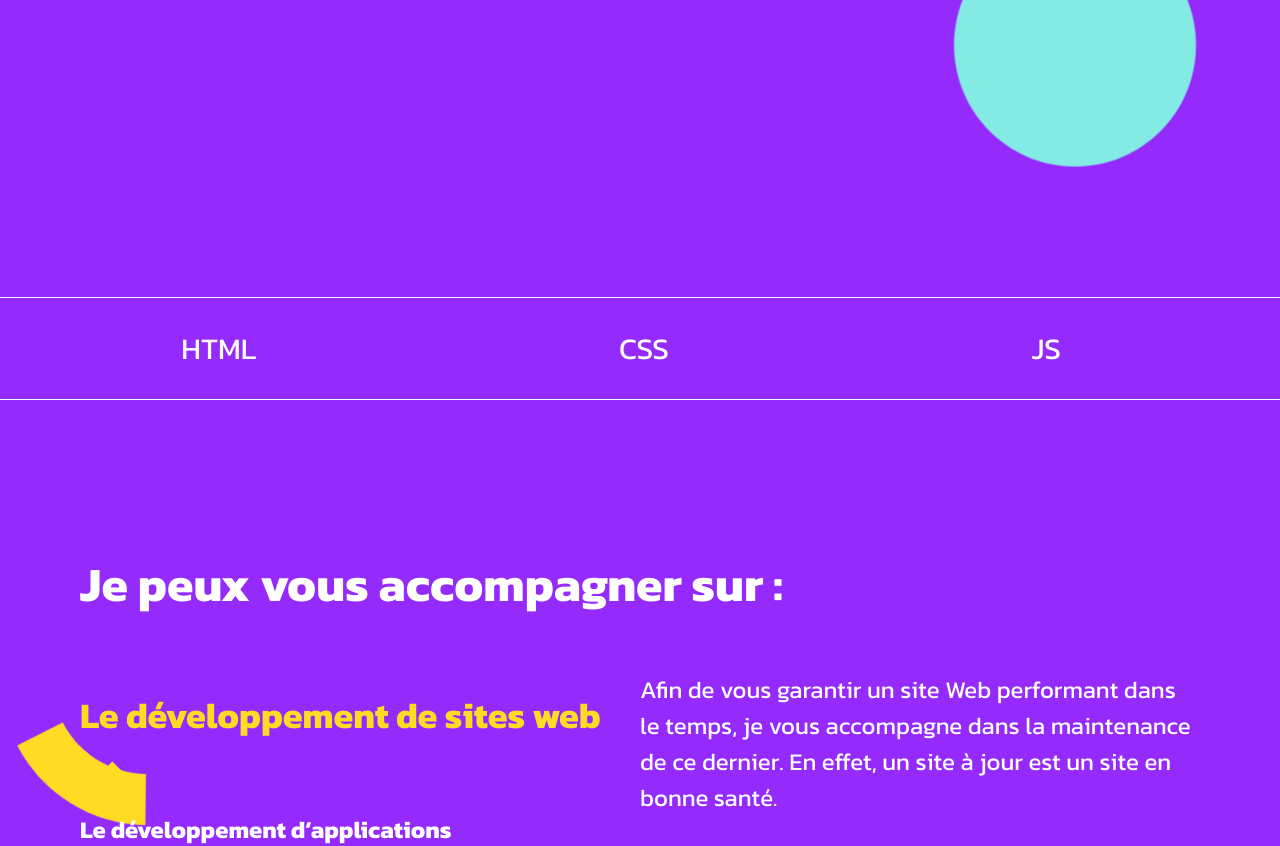
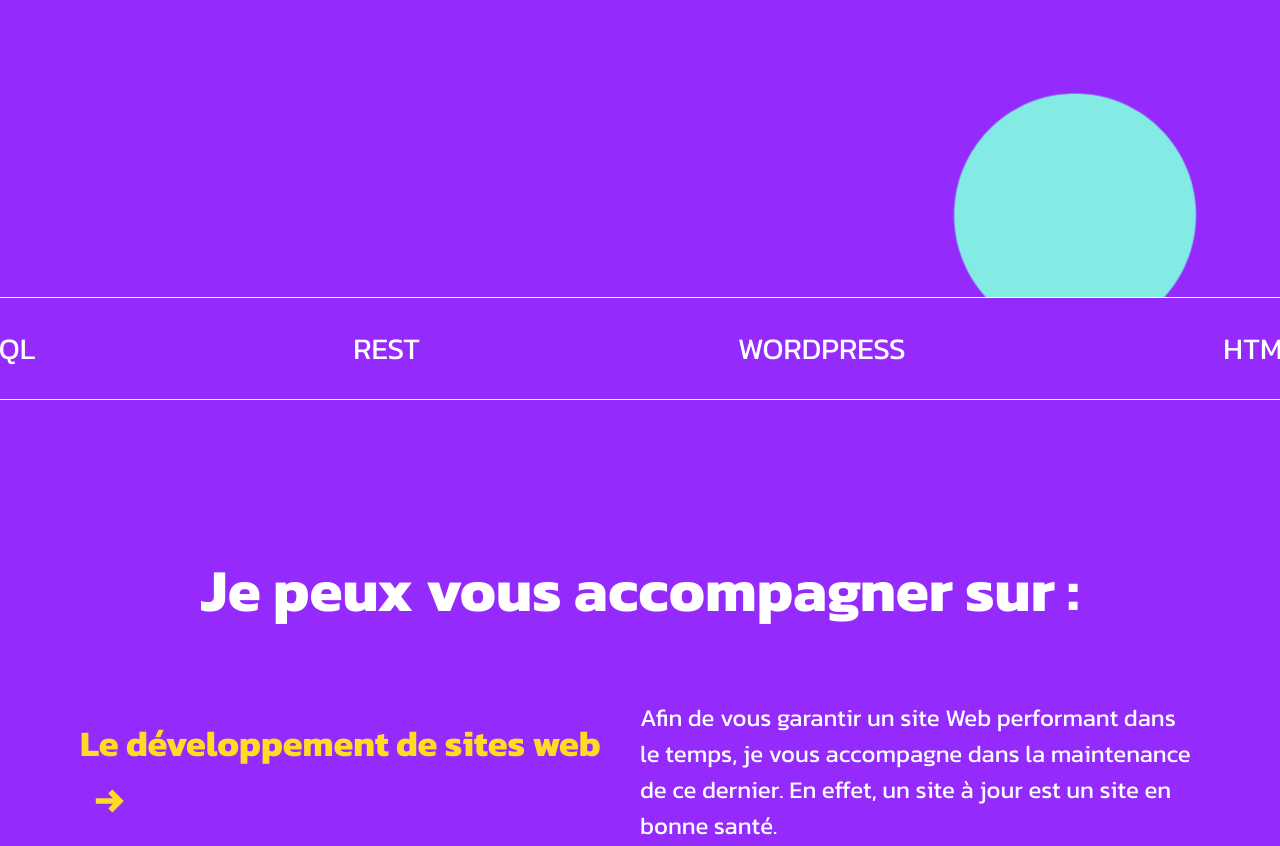
Before and after one commit to P1p0oo/eidlab-2022, a Next.js app: page / in a window 1280 px wide. Shown: the part 1200-2046 px from the top of the page. Built offline with nearby package versions, Linux system fonts and the light colour scheme.

Commit message:
Paralax pieces offset

```diff
--- a/pages/components/Contact.jsx
+++ b/pages/components/Contact.jsx
@@ -24,6 +24,7 @@ const Contact = () => {
         color={"brand.secondary"}
         href='mailto:philippe@eid-lab.com'
         mb={10}
+        textAlign={"center"}
       >
         philippe@eid-lab.com
       </Link>
@@ -44,7 +45,6 @@ const Contact = () => {
           </Icon>
         </Flex>
       </Link>
-      {/* <Image src='/images/linkedin.png' alt='linkedin' /> */}
     </Flex>
   );
 };
--- a/pages/components/Pieces.jsx
+++ b/pages/components/Pieces.jsx
@@ -41,7 +41,7 @@ const Pieces = ({ windowWidth, pagePosition, isDesktop, paralax }) => {
         setCircle1({
           position: {
             x: windowWidth - 15,
-            y: 1039,
+            y: 1000,
             scale: 2,
           },
           fill: "brand.highlight",
@@ -51,7 +51,7 @@ const Pieces = ({ windowWidth, pagePosition, isDesktop, paralax }) => {
         setCircle1({
           position: {
             x: windowWidth >= 992 ? windowWidth - 250 : windowWidth - 80,
-            y: windowWidth >= 992 ? 1700 : 1499,
+            y: windowWidth >= 992 ? 1870 : 1679,
             scale: 1.8,
           },
           fill: "brand.tertiary",
@@ -64,7 +64,7 @@ const Pieces = ({ windowWidth, pagePosition, isDesktop, paralax }) => {
                 ? bodyHeight - 1500
                 : windowWidth >= 768
                 ? bodyHeight - 1650
-                : bodyHeight - 1450,
+                : bodyHeight - 1000,
             scale: 0.4,
           },
           fill: "brand.secondary",
@@ -77,7 +77,7 @@ const Pieces = ({ windowWidth, pagePosition, isDesktop, paralax }) => {
                 ? bodyHeight - 1200
                 : windowWidth >= 768
                 ? bodyHeight - 1530
-                : bodyHeight - 1330,
+                : bodyHeight - 1070,
             scale: 1.2,
           },
           fill: "brand.secondary",
@@ -87,7 +87,7 @@ const Pieces = ({ windowWidth, pagePosition, isDesktop, paralax }) => {
         setCircle2({
           position: {
             x: windowWidth - 150,
-            y: bodyHeight - 155,
+            y: bodyHeight + 355,
             scale: 1.2,
           },
           fill: "brand.secondary",
@@ -95,7 +95,7 @@ const Pieces = ({ windowWidth, pagePosition, isDesktop, paralax }) => {
         setArc1({
           position: {
             x: 0,
-            y: bodyHeight - 250,
+            y: bodyHeight + 280,
             scale: 1.2,
           },
           fill: "brand.tertiary",
@@ -127,7 +127,7 @@ const Pieces = ({ windowWidth, pagePosition, isDesktop, paralax }) => {
             ? bodyHeight - 1500
             : windowWidth >= 768
             ? bodyHeight - 1650
-            : bodyHeight - 1450,
+            : bodyHeight - 1000,
         scale: 0.4,
       },
       fill: "brand.secondary",
@@ -141,7 +141,7 @@ const Pieces = ({ windowWidth, pagePosition, isDesktop, paralax }) => {
             ? bodyHeight - 1200
             : windowWidth >= 768
             ? bodyHeight - 1530
-            : bodyHeight - 1330,
+            : bodyHeight - 1070,
         scale: 1.2,
       },
       fill: "brand.secondary",
@@ -220,7 +220,7 @@ const Pieces = ({ windowWidth, pagePosition, isDesktop, paralax }) => {
               width={"101px"}
               height={"69px"}
               fill={"brand.secondary"}
-              top={{ base: "2340px", lg: "2440px" }}
+              top={{ base: "2340px", lg: "2600px" }}
               left={{ base: "-5", lg: "10" }}
               transform={`rotate(40deg) scale(${scaling})`}
             ></TinyArc>
@@ -229,7 +229,7 @@ const Pieces = ({ windowWidth, pagePosition, isDesktop, paralax }) => {
               width={"170px"}
               height={"170px"}
               fill={"brand.primary"}
-              top={{ base: "2750px", md: "2950px" }}
+              top={{ base: "2950px", md: "3150px" }}
               right={"-120px"}
               transform={`scale(${scaling})`}
             ></Circle>
@@ -247,7 +247,7 @@ const Pieces = ({ windowWidth, pagePosition, isDesktop, paralax }) => {
               width={"100px"}
               height={"100px"}
               fill={"brand.tertiary"}
-              top={{ base: "3340px", md: "3780px" }}
+              top={{ base: "3540px", md: "3780px" }}
               right={{ base: "0px", lg: "70px" }}
               transform={`rotate(40deg) scale(${scaling})`}
             ></TinyArc>
@@ -277,7 +277,7 @@ const Pieces = ({ windowWidth, pagePosition, isDesktop, paralax }) => {
             </motion.div>
             <HalfCircle
               position={"absolute"}
-              top={{ base: "4350px", md: "5200px", lg: "4650px" }}
+              top={{ base: "4800px", md: "5200px", lg: "5100px" }}
               right={{ base: "30px", lg: "300px" }}
               width={"150px"}
               height={"150px"}
--- a/pages/components/Services/desktop/Services.jsx
+++ b/pages/components/Services/desktop/Services.jsx
@@ -57,13 +57,14 @@ const Services = () => {
       direction={"column"}
       color={"brand.bodyInvert"}
       justifyContent={"center"}
+      alignItems={"center"}
       p={20}
       pt={40}
     >
-      <Heading as='h2' size={"2xl"}>
+      <Heading as='h2' size={"3xl"} textAlign={"center"}>
         Je peux vous accompagner sur :
       </Heading>
-      <Flex mt={16} width={"100%"} height={"100%"}>
+      <Flex mt={20} width={"100%"} height={"100%"}>
         <List fontWeight={"semibold"} width={"50%"}>
           {servicesTitles.map((serviceTitle, index) => {
             return (
--- a/pages/components/Services/mobile/Services.jsx
+++ b/pages/components/Services/mobile/Services.jsx
@@ -56,7 +56,14 @@ const Services = () => {
       justifyContent={"center"}
       color={"brand.bodyInvert"}
     >
-      <Heading as='h2' size={"xl"} width={"80%"} ml={7}>
+      <Heading
+        as='h2'
+        size={"3xl"}
+        width={"80%"}
+        ml={7}
+        textAlign={"center"}
+        margin={"auto"}
+      >
         Je peux vous accompagner sur :
       </Heading>
       <Flex
--- a/pages/components/Team.jsx
+++ b/pages/components/Team.jsx
@@ -1,5 +1,7 @@
 import { Flex, Text } from "@chakra-ui/react";
 import Circle from "../svg/Circle";
+import { motion } from "framer-motion";
+import { useRef } from "react";
 
 const Team = () => {
   const techList = [
@@ -11,11 +13,57 @@ const Team = () => {
     "PHP",
     "GRAPHQL",
     "REST",
+    "WORDPRESS",
+    "HTML",
+    "CSS",
+    "JS",
+    "REACTJS",
+    "NODEJS",
     "PHP",
+    "GRAPHQL",
+    "REST",
+    "WORDPRESS",
+    "HTML",
+    "CSS",
+    "JS",
+    "REACTJS",
+    "NODEJS",
+    "PHP",
+    "GRAPHQL",
+    "REST",
+    "WORDPRESS",
+    "HTML",
+    "CSS",
+    "JS",
+    "REACTJS",
+    "NODEJS",
+    "PHP",
+    "GRAPHQL",
+    "REST",
+    "WORDPRESS",
+    "HTML",
+    "CSS",
+    "JS",
+    "REACTJS",
+    "NODEJS",
+    "PHP",
+    "GRAPHQL",
+    "REST",
+    "WORDPRESS",
+    "HTML",
+    "CSS",
+    "JS",
+    "REACTJS",
+    "NODEJS",
+    "PHP",
+    "GRAPHQL",
+    "REST",
     "WORDPRESS",
   ];
 
-  const bannerSize = `${techList.length * 35}%`;
+  const techContainer = useRef();
+
+  const bannerSize = `${(techList.length - 5) * 35}%`;
 
   return (
     <Flex
@@ -23,8 +71,15 @@ const Team = () => {
       width={"100%"}
       direction={"column"}
       justifyContent={"end"}
-      overflowX={"scroll"}
+      overflowX={"hidden"}
       id='team'
+    >
+      <motion.div
+        initial={{
+          x: `-${(techList.length - 8) * 35}%`,
+        }}
+        animate={{ x: "0%" }}
+        transition={{ ease: "linear", duration: 40, repeat: Infinity }}
       >
         <Flex
           justifyContent={"space-around"}
@@ -39,11 +94,13 @@ const Team = () => {
           color={"brand.bodyInvert"}
           bg={"brand.primary"}
           zIndex={1}
+          ref={techContainer}
         >
           {techList.map((tech, index) => {
             return <Text key={index}>{tech}</Text>;
           })}
         </Flex>
+      </motion.div>
     </Flex>
   );
 };
--- a/pages/index.js
+++ b/pages/index.js
@@ -1,7 +1,6 @@
-import { ArrowDownIcon } from "@chakra-ui/icons";
-import { Box, Heading, Text, useMediaQuery } from "@chakra-ui/react";
+import { Box, useMediaQuery } from "@chakra-ui/react";
 import Head from "next/head";
-import { useEffect, useRef, useState } from "react";
+import { useEffect, useState } from "react";
 import Contact from "./components/Contact";
 import Header from "./components/Header";
 import Intro from "./components/Intro";
@@ -10,13 +9,7 @@ import Projects from "./components/Projects";
 import ServicesMobile from "./components/Services/mobile/Services";
 import ServicesDesktop from "./components/Services/desktop/Services";
 import Team from "./components/Team";
-import Circle from "./svg/Circle";
-import {
-  useScroll,
-  motion,
-  useTransform,
-  useViewportScroll,
-} from "framer-motion";
+import { useScroll, useTransform } from "framer-motion";
 
 export default function Home() {
   const [windowWidth, setWindowWidth] = useState(undefined);
@@ -36,7 +29,6 @@ export default function Home() {
   }, []);
 
   const { scrollYProgress } = useScroll();
-  // console.log(scrollYProgress);
 
   const paralax = useTransform(scrollYProgress, [0, 1], [0, -500], {
     clamp: false,
@@ -66,8 +58,6 @@ export default function Home() {
     return;
   });
 
-  if (!windowWidth) return <Box></Box>;
-
   return (
     <Box
       position={"relative"}
@@ -82,12 +72,15 @@ export default function Home() {
         />
         <link rel='icon' href='/favicon.ico' />
       </Head>
+      {windowWidth && (
         <Pieces
           windowWidth={windowWidth}
           pagePosition={pagePosition}
           isDesktop={isDesktop}
           paralax={paralax}
         ></Pieces>
+      )}
+
       <Box position={"relative"}>
         <Header bgColor={bgColor} pagePosition={pagePosition}></Header>
         <Intro></Intro>
```
Lines whose indentation alone changed are shown as unchanged.
